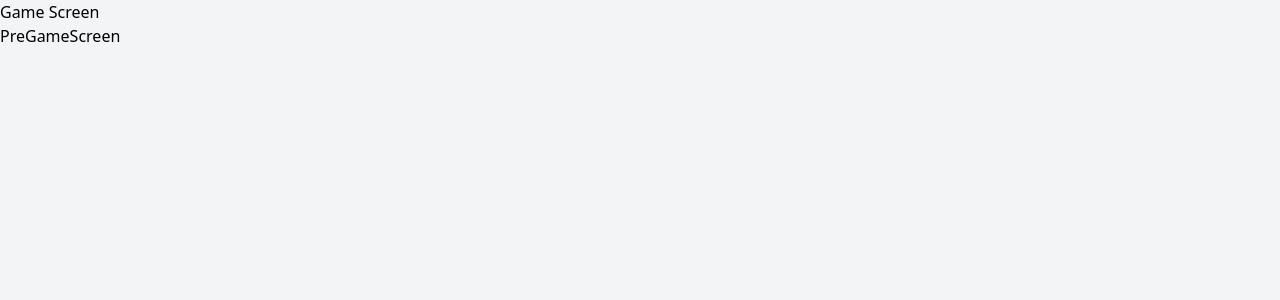
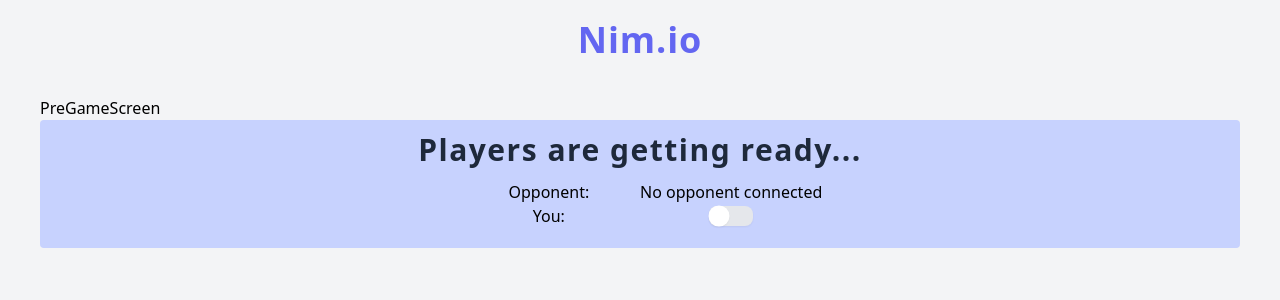
Before and after one commit to GuyHaviv37/nim.io-web, a React (Vite) app: page /game/4accb4a4/1 in a window 1280 px wide. Shown: the top 300 px of the page. Built offline with nearby package versions, Linux system fonts and the light colour scheme; no server answers.

Commit message:
add more listeners to main game screen PreGame: start working on toggleReady component

```diff
--- a/src/screens/GameScreen/ActiveGameScreen.tsx
+++ b/src/screens/GameScreen/ActiveGameScreen.tsx
@@ -4,6 +4,9 @@ const ActiveGameScreen: React.FC = (props) => {
     return (
         <div>
             ActiveGame
+            {/* Active Game: [gameUpdate, gameOver - listeners], [sendMove, onGameRestart - emitters]*/}
+            {/* Heaps */}
+            {/* Amount selector | submit button - enabled/disabled by turn */}
         </div>
     )
 }
--- a/src/screens/GameScreen/PreGameScreen.tsx
+++ b/src/screens/GameScreen/PreGameScreen.tsx
@@ -1,11 +1,45 @@
 import React from 'react';
 
-const PreGameScreen: React.FC = (props) => {
+interface PreGameScreenProps {
+    isPlayerReady: boolean;
+    isOpponentReady: boolean;
+    isOpponentConnected: string | null;
+    toggleReady: () => void;
+}
+
+const getSwitchStyles = (isReady: boolean) => {
+    return isReady ? 'bg-indigo-400 flex flex-row-reverse' : 'bg-gray-200';
+}
+
+const PreGameScreen: React.FC<PreGameScreenProps> = (props) => {
+    const {isPlayerReady, isOpponentReady, isOpponentConnected, toggleReady} = props;
+    console.log(props);
     return (
         <div>
             PreGameScreen
+            {/* Invite */}
+            {/* Ready selector and status */}
+            {/* Pre-Game [toggleReady] */}
+            <div className="bg-indigo-200 rounded flex flex-col items-center space-y-3 pt-3 pb-5">
+                <h4 className='text-slate-800 text-lg tracking-wider font-semibold lg:text-xl xl:text-3xl'>Players are getting ready...</h4>
+                <div className="grid grid-cols-2 grid-rows-2 place-items-center">
+                    <p>Opponent: </p>
+                    {!!isOpponentConnected ?
+                    <button onClick={() => console.log('toggleReady - player')}>{isPlayerReady ? 'X' : 'V'}</button>
+                    : <p>No opponent connected</p>
+                    }
+                    <p>You: </p>
+                    {/* <button onClick={() => console.log('toggleReady - player')}>{isPlayerReady ? 'X' : 'V'}</button> */}
+                    <div className={`h-5 w-11 rounded-lg shadow-sm ${getSwitchStyles(isPlayerReady)}`}>
+                        <button
+                            className="w-5 h-5 transfrom scale-105 rounded-full bg-white shadow-sm"
+                            onClick={() => toggleReady()}
+                        />
+                    </div>
+                </div>
+            </div>
         </div>
     )
 }
 
-export default PreGameScreen;
+export default React.memo(PreGameScreen);
--- a/src/screens/GameScreen/hooks.ts
+++ b/src/screens/GameScreen/hooks.ts
@@ -1,38 +1,61 @@
-import {Socket} from 'socket.io-client';
-import {useEffect, useState} from 'react';
-import {Game} from './types';
-import {EMPTY_GAME} from '../../constants';
+import { Socket } from 'socket.io-client';
+import { useEffect, useState } from 'react';
+import { Game } from './types';
+import { EMPTY_GAME } from '../../constants';
+import { errorCallback } from '.';
 
-//@TODO: add meaningful error callback
-const errorCallback = (e: any) => e && console.error(e);
-
-export function useEstablishGame(socket: Socket, gameId: string, playerId: string, heaps?: number[]) {
+export function useEstablishGame(socket: Socket, gameId: string, playerId: number, heaps?: number[]) {
    const [playerNo, setPlayerNo] = useState(playerId);
    const [game, setGame] = useState<Game>(EMPTY_GAME);
 
    useEffect(() => {
-     if (playerId === '1') {
-        socket.emit('newGame', {roomId: gameId, heaps}, errorCallback);
-     } else if (playerId === '2') {
-        socket.emit('joinGame', {roomId: gameId}, errorCallback);
-     }
-    }, [gameId, playerId]);
+      if (playerNo === 1) {
+         socket.emit('newGame', { roomId: gameId, heaps }, errorCallback);
+      } else if (playerNo === 2) {
+         socket.emit('joinGame', { roomId: gameId }, errorCallback);
+      }
+   }, [gameId, playerNo]);
 
    useEffect(() => {
-      socket.on('init',({newGame})=>{
+      socket.on('init', ({ newGame }) => {
          setGame(game => {
-             return {...game,...newGame}
+            return { ...game, ...newGame }
          });
-     })
+      })
 
-     socket.on('roleUpdate',({userRole})=>{
+      socket.on('roleUpdate', ({ userRole }) => {
          setPlayerNo(userRole);
-     })
+      })
 
       return () => {
          socket.disconnect()
       };
-   }, [])
+   }, [setGame])
 
-   return {playerNo, game, setGame};
+   useEffect(() => {
+      socket.on('gameUpdate', ({ update, isRestart }) => {
+         // if(update.player2 === null){
+         //     setInfoDisplay('Your friend can join this game with the Game ID listed above !');
+         // }
+         // if (isRestart) {
+         //     setShowGame(true);
+         // }
+         console.log('update: ', update);
+         setGame(game => {
+            return { ...game, ...update }
+         });
+      })
+   }, [setGame])
+
+   useEffect(() => {
+      socket.on('gameOver', ({ winner }) => {
+         setGame(game => {
+            return { ...game, heaps: [0, 0, 0] }
+         })
+         // setInfoDisplay(`Your winner is ${winner}`);
+         // setShowGame(false);
+      })
+   }, [setGame]);
+
+   return { playerNo, game, setGame };
 };
--- a/src/screens/GameScreen/index.tsx
+++ b/src/screens/GameScreen/index.tsx
@@ -1,33 +1,46 @@
-import React, { useContext } from 'react';
+import React, { useCallback, useContext } from 'react';
 import { useLocation, useParams } from 'react-router-dom';
 import socketContext from '../../context/socket-context';
 import PreGameScreen from './PreGameScreen';
 import ActiveGameScreen from './ActiveGameScreen';
-import {useEstablishGame} from './hooks';
+import { useEstablishGame } from './hooks';
 
-type GameScreenLocation =  {state: {heaps: number[]}};
+type GameScreenLocation = { state: { heaps: number[] } };
 
 interface GameScreenProps {
 }
 
+//@TODO: add meaningful error callback
+export const errorCallback = (e: any) => e && console.error(e);
+
 const GameScreen: React.FC<GameScreenProps> = (props) => {
     const socket = useContext(socketContext)
-    const {state} = useLocation() as GameScreenLocation;
-    const {gameId = '1', playerId = '0'} = useParams();
-    const {playerNo, game, setGame} = useEstablishGame(socket, gameId, playerId, state?.heaps);
+    const { state } = useLocation() as GameScreenLocation;
+    const { gameId = '1', playerId = '0' } = useParams();
+    const { playerNo, game, setGame } = useEstablishGame(socket, gameId, parseInt(playerId), state?.heaps);
     const isGameReady = game.isPlayer1Ready && game.isPlayer2Ready;
+
+    const toggleReady = useCallback(() => {
+        let isReady = false;
+        if (playerNo === 1) isReady = !game.isPlayer1Ready;
+        if (playerNo === 2) isReady = !game.isPlayer2Ready;
+        console.log('at toggleReady - sending: ', isReady);
+        socket.emit('toggleReady', {isReady}, errorCallback);
+    }, [playerNo, game.isPlayer1Ready, game.isPlayer2Ready]);
+
     return (
-        <div>
-            <h2>Game Screen</h2>
-            {isGameReady ?
-            <ActiveGameScreen/> :
-            <PreGameScreen/>}
-            {/* Pre-Game [toggleReady] */}
-            {/* Invite */}
-            {/* Ready selector and status */}
-            {/* Active Game: [gameUpdate, gameOver - listeners], [sendMove, onGameRestart - emitters]*/}
-            {/* Heaps */}
-            {/* Amount selector | submit button - enabled/disabled by turn */}
+        <div className="pt-5">
+            <h2 className='font-semibold text-4xl text-center tracking-wide text-indigo-500'>Nim.io</h2>
+            <div className="mt-9 px-10">
+                {isGameReady ?
+                    <ActiveGameScreen /> :
+                    <PreGameScreen
+                        toggleReady={toggleReady}
+                        isPlayerReady={playerNo === 1 ? game.isPlayer1Ready : game.isPlayer2Ready}
+                        isOpponentConnected={playerNo === 1 ? game.player2 : game.player1}
+                        isOpponentReady={playerNo === 1 ? game.isPlayer2Ready : game.isPlayer1Ready}
+                    />}
+            </div>
             {/* Footer: */}
             {/* Error Toast */}
         </div>
```
